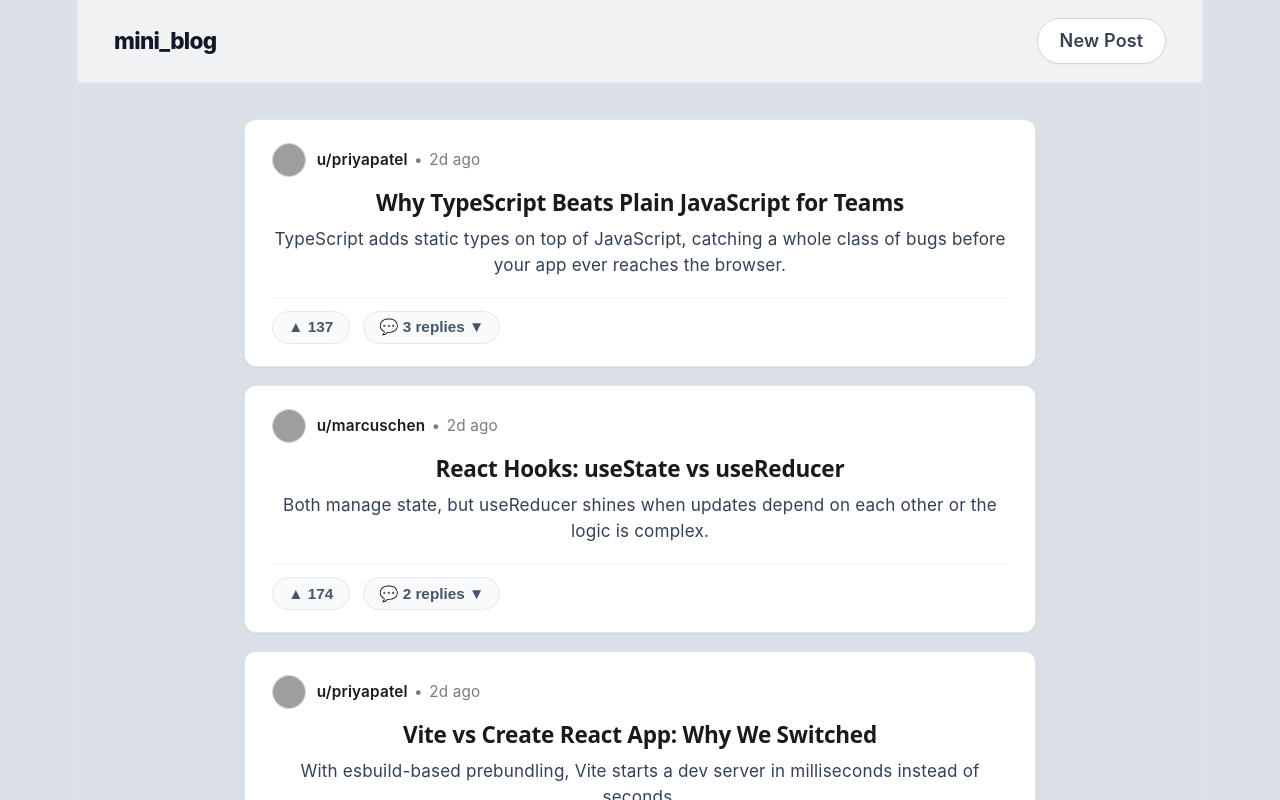
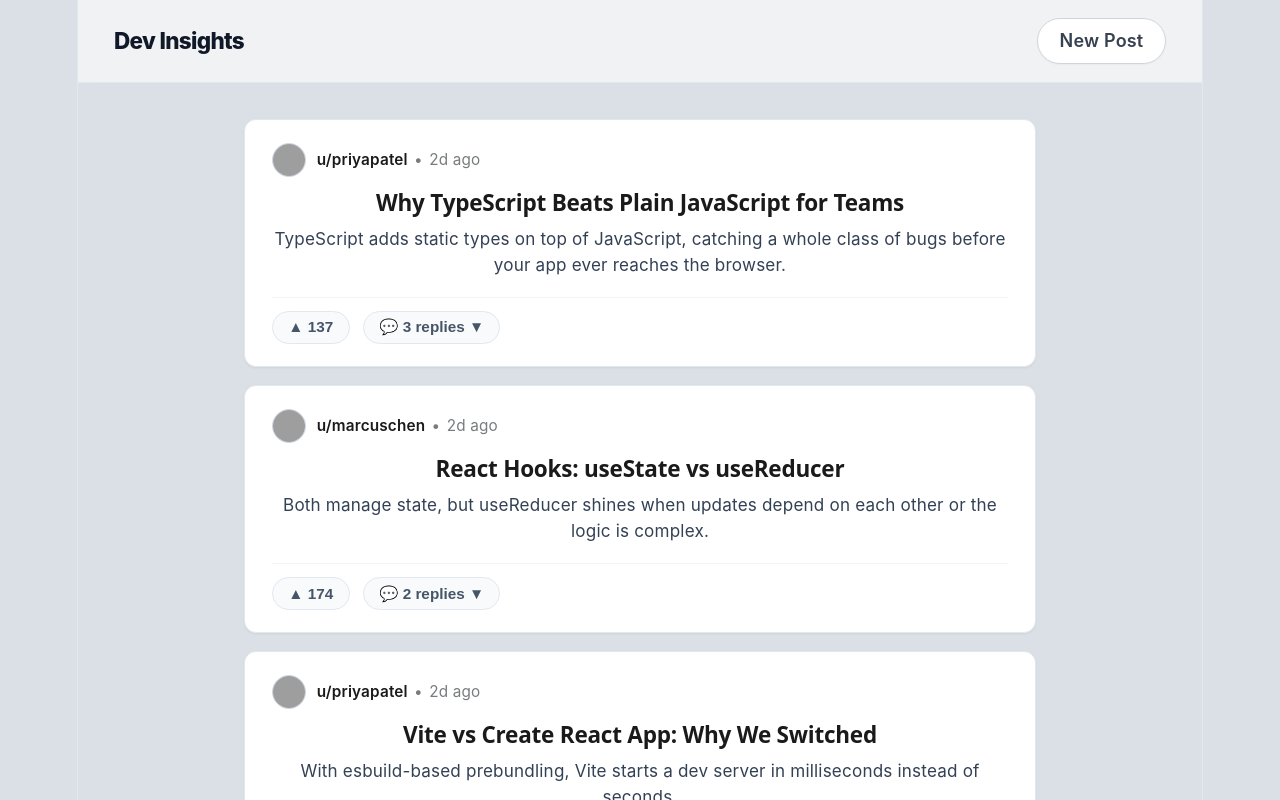
Before and after one commit to emery-bughunter/Mini-Blog, a React (Vite) app: page / in a window 1280 px wide. Shown: the top 800 px of the page. Built offline with nearby package versions, Linux system fonts and the light colour scheme; grey boxes are pictures that could not be loaded.

Commit message:
feat: update Header logo to Dev Insights per component specification

```diff
--- a/src/App.css
+++ b/src/App.css
@@ -1,5 +1,5 @@
 :root {
-  --accent: #ff4500;          /* Reddit orange accent */
+  --accent: #bd6747;
   --accent-bg: #fff1eb;
   --text: #1a1a1b;
   --text-muted: #787c7e;
@@ -64,7 +64,6 @@
   transform: translateY(-1px);
 }
 
-/* ---- Main Feed ---- */
 main {
   width: min(100% - 2rem, 44rem);
   margin: 0 auto;
@@ -76,8 +75,6 @@
   flex-direction: column;
   gap: 1rem;
 }
-
-/* ---- Reddit Post Card ---- */
 .post {
   background: var(--card-bg);
   border: 1px solid var(--border);
@@ -91,8 +88,6 @@
   border-color: #b9bec7;
   box-shadow: var(--shadow-hover);
 }
-
-/* Reddit Header Row (Avatar + Username + Time) */
 .reddit-header {
   display: flex;
   align-items: center;
@@ -149,8 +144,6 @@
   line-height: 1.55;
   color: #334155;
 }
-
-/* Reddit Action Bar */
 .reddit-actions {
   display: flex;
   align-items: center;
@@ -199,8 +192,6 @@
   letter-spacing: 0.05em;
   text-transform: uppercase;
 }
-
-/* ---- Reddit Comment Thread ---- */
 .reddit-thread {
   margin-top: 1rem;
   padding-left: 1rem;
@@ -230,8 +221,6 @@
   font-weight: 600;
   color: var(--text-muted);
 }
-
-/* ---- Footer (Grey Translucent) ---- */
 footer {
   display: flex;
   align-items: center;
--- a/src/components/Header.tsx
+++ b/src/components/Header.tsx
@@ -1,8 +1,7 @@
 const Header = () => (
   <header>
-    <span className="brand">mini_blog</span>
+    <span className="brand">Dev Insights</span>
     <nav>
-      {}
       <a href="#">New Post</a>
     </nav>
   </header>
```
